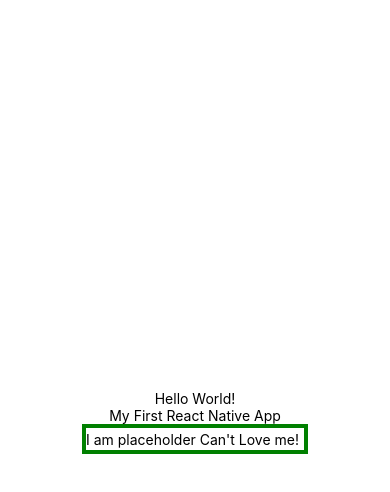
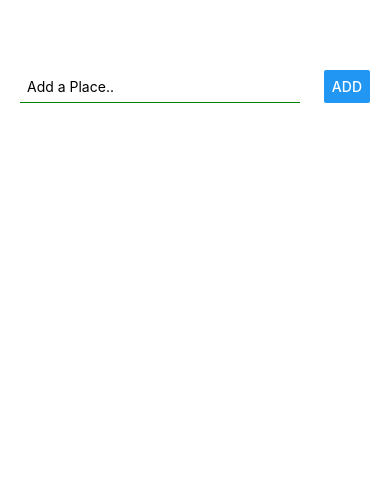
Before and after one commit to mdmahfuzur182ebd/React-Native-for-Multiplatform-App-Development, a React Native app: screen / in a window 390 px wide. Shown: the top 492 px of the page. Built offline with nearby package versions, Linux system fonts and the light colour scheme.

Commit message:
Managing state with Text Input and Button

```diff
--- a/App.js
+++ b/App.js
@@ -1,21 +1,35 @@
-import { StatusBar } from 'expo-status-bar';
-import React from 'react';
-import { StyleSheet, Text, View, TextInput } from 'react-native';
+
+import React, { useState } from 'react';
+import { StyleSheet, Text, View, TextInput, Button } from 'react-native';
 
 export default function App() {
-  const handleInputChange = text => {
-    alert(text);
-  }
+  const [inputValue, setInputValue] = useState("");
+  const [placeList, setPlaceList] = useState([]);
   return (
     <View style={styles.container}>
-      <Text>Hello World!</Text>
-      <Text>My First React Native App</Text>
-      <TextInput
-        style={{ height: 30, borderColor: 'green', borderWidth: 4 }}
-        placeholder="I am placeholder Can't Love me!"
-        onChangeText={text => handleInputChange(text)}
-      />
-      <StatusBar style="auto" />
+      <View style={styles.inputView}>
+        <TextInput
+         style={{
+           width:"80%",
+           borderBottomWidth:1,
+           borderColor:'green',
+           padding:7
+         }}
+
+        placeholder='Add a Place..'
+        value={inputValue}
+        onChangeText ={text => setInputValue(text)}
+        />
+        <Button
+          title='Add'
+          onPress={() => {
+            if(inputValue!== ""){
+                 setPlaceList([...placeList, inputValue])
+            }
+          } }
+
+          />
+      </View>
     </View>
   );
 }
@@ -25,6 +39,16 @@ const styles = StyleSheet.create({
     flex: 1,
     backgroundColor: '#fff',
     alignItems: 'center',
-    justifyContent: 'center',
+    justifyContent: 'flex-start',
+    flexDirection: 'column'
   },
+  inputView:{
+    padding:20,
+    width:'100%',
+    marginTop:50,
+    flexDirection:'row',
+    justifyContent:'space-between',
+    alignItems:'center',
+  }
+
 });
```
